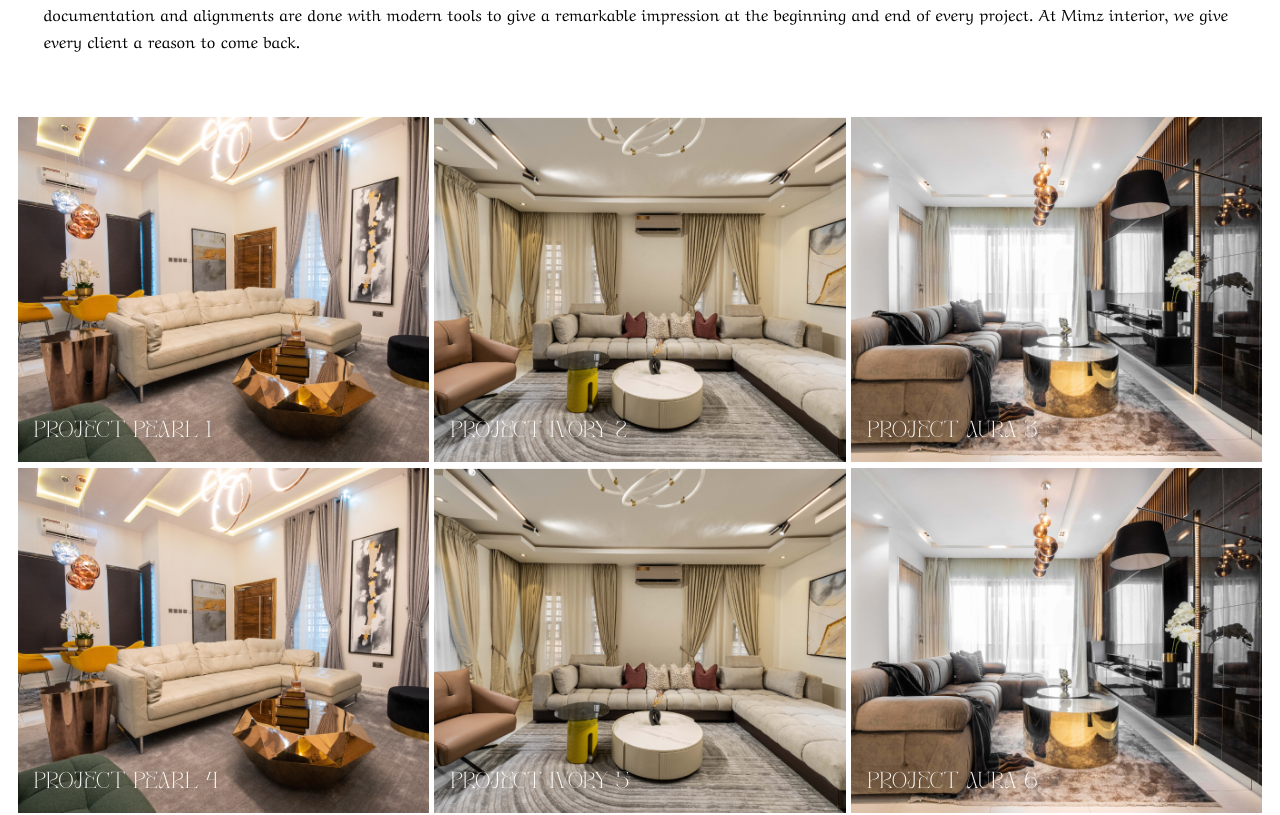
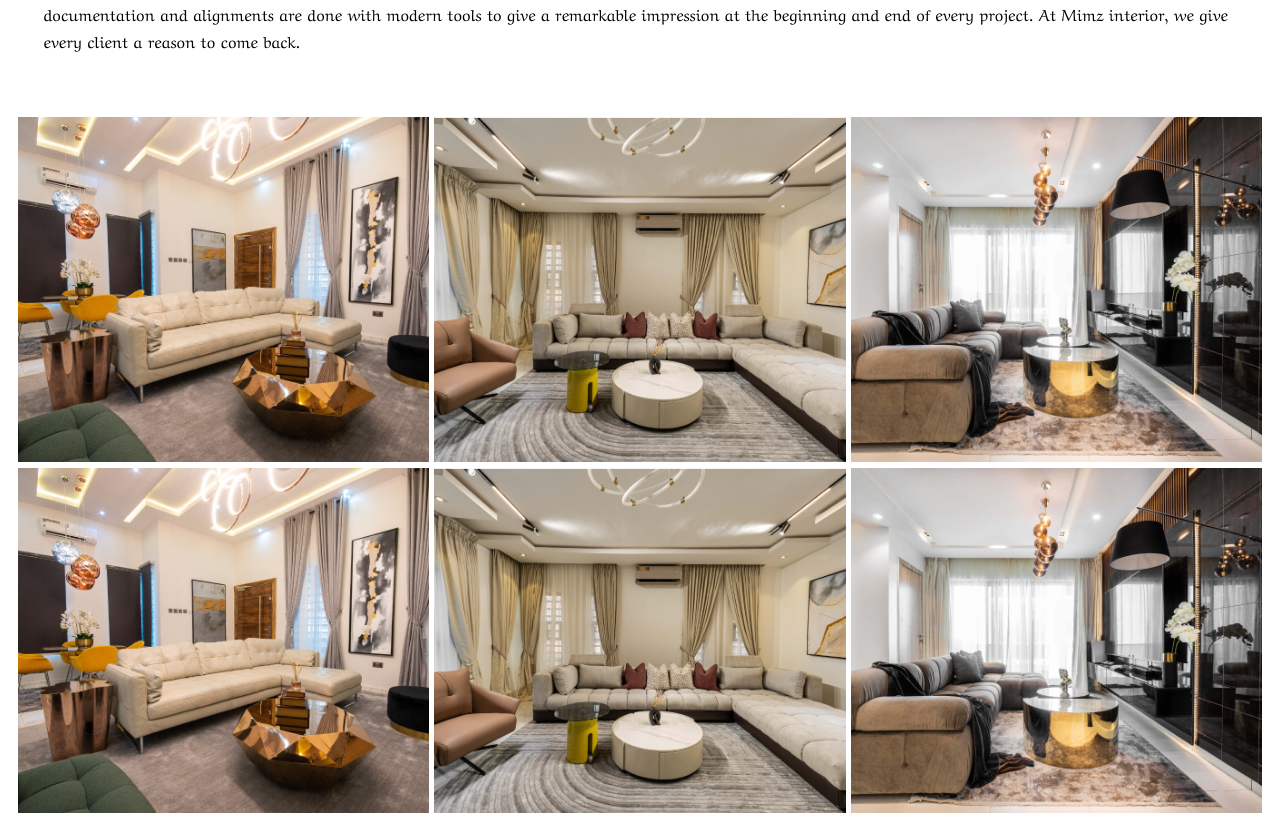
Before and after one commit to winninggodspower/mimzinteriors, a Next.js app: page /projects/projectCatalogue in a window 1280 px wide. Shown: the part 987-1802 px from the top of the page. Built offline with nearby package versions, Linux system fonts and the light colour scheme.

Commit message:
feat: add project descriptions to mock data and improve project card layout in ProjectsCatalogue

```diff
--- a/src/app/projects/projectCatalogue/actions.js
+++ b/src/app/projects/projectCatalogue/actions.js
@@ -9,14 +9,17 @@ const mockPool = [
   {
     profileImage: projectA.src,
     title: "Project Pearl",
+    description: "Refined comfort where soft palettes and thoughtful detailing create a calm, luxurious everyday living experience.",
   },
   {
     profileImage: projectB.src,
     title: "Project Ivory",
+    description: "A modern interior with clean lines, layered textures, and timeless finishes designed for both beauty and function.",
   },
   {
     profileImage: projectC.src,
     title: "Project Aura",
+    description: "Elegant spatial storytelling that balances warmth, light, and craftsmanship to deliver a memorable atmosphere.",
   },
 ];
 
@@ -27,6 +30,7 @@ const mockProjects = Array.from({ length: 24 }, (_, index) => {
     id: `project-${index + 1}`,
     title: `${source.title} ${index + 1}`,
     profileImage: source.profileImage,
+    description: source.description,
   };
 });
 
--- a/src/features/projects/pages/ProjectsCatalogue.jsx
+++ b/src/features/projects/pages/ProjectsCatalogue.jsx
@@ -3,19 +3,15 @@
 import Image from "next/image";
 import Link from "next/link";
 import { usePathname, useRouter, useSearchParams } from "next/navigation";
-import { useMemo, useRef } from "react";
+import { useCallback, useMemo } from "react";
 import { keepPreviousData, useQuery } from "@tanstack/react-query";
 import { motion } from "motion/react";
 import projectHero from "@assets/images/projects/projectsCatalogue/projectscataloguehero.png";
 import seperator from "@assets/images/seperator.png";
 import {
   aosReveal,
-  MOTION_STAGGER,
-  MOTION_DURATIONS,
-  fadeUpItem,
   heroScaleLoop,
   sectionReveal,
-  staggerContainer,
 } from "@features/lib/motion";
 import { getProjectsCataloguePage } from "../../../app/projects/projectCatalogue/actions";
 import {
@@ -23,11 +19,10 @@ import {
   projectsCatalogueQueryKey,
 } from "@features/projects/lib/projectsCatalogueQuery";
 
-export default function ProjectsCatalogue() {
+function useCataloguePagination() {
   const router = useRouter();
   const pathname = usePathname();
   const searchParams = useSearchParams();
-  const catalogueSectionRef = useRef(null);
 
   const page = useMemo(() => {
     const rawPage = Number.parseInt(searchParams.get("page") || "1", 10);
@@ -39,22 +34,8 @@ export default function ProjectsCatalogue() {
     return rawPage;
   }, [searchParams]);
 
-  const sectionMotion = sectionReveal();
-  const cardContainer = staggerContainer(MOTION_STAGGER.tight);
-  const cardItem = fadeUpItem({ duration: MOTION_DURATIONS.cardFast });
-
-  const scrollToCatalogueTop = () => {
-    if (!catalogueSectionRef.current) {
-      return;
-    }
-
-    catalogueSectionRef.current.scrollIntoView({
-      behavior: "smooth",
-      block: "start",
-    });
-  };
-
-  const updatePageInUrl = (nextPage, totalPages) => {
+  const updatePageInUrl = useCallback(
+    (nextPage, totalPages) => {
       const boundedPage = Math.max(1, Math.min(nextPage, totalPages));
 
       if (boundedPage === page) {
@@ -73,8 +54,17 @@ export default function ProjectsCatalogue() {
       const nextUrl = query ? `${pathname}?${query}` : pathname;
 
       router.replace(nextUrl, { scroll: false });
-    scrollToCatalogueTop();
-  };
+    },
+    [page, pathname, router, searchParams],
+  );
+
+  return { page, updatePageInUrl };
+}
+
+export default function ProjectsCatalogue() {
+  const { page, updatePageInUrl } = useCataloguePagination();
+
+  const sectionMotion = sectionReveal();
 
   const { data, isLoading, isFetching } = useQuery({
     queryKey: projectsCatalogueQueryKey(page, PROJECTS_CATALOGUE_PAGE_SIZE),
@@ -125,25 +115,17 @@ export default function ProjectsCatalogue() {
         </motion.p>
       </motion.section>
 
-      <motion.section className="prjc-gallery-section" ref={catalogueSectionRef} {...sectionMotion}>
-        {isLoading ? (
+      <motion.section className="prjc-gallery-section" {...sectionMotion}>
+
+        {isLoading || isFetching ? (
           <div className="prjc-loading">Loading projects...</div>
         ) : (
-          <motion.div
-            className="prjc-gallery-grid"
-            variants={cardContainer}
-            initial="hidden"
-            animate="visible"
-          >
-            {data?.projects?.map((project, index) => (
-              <motion.article
-                key={project.id}
-                className="prjc-card"
-                variants={cardItem}
-              >
+          <div className="prjc-gallery-grid">
+            {data?.projects?.map((project) => (
+              <article key={project.id} className="prjc-card">
                 <Link
                   href={`/projects/project_catalogue/${project.id}`}
-                  className="prjc-card-image-wrap"
+                  className="prjc-card-image-wrap group"
                   aria-label={project.title}
                 >
                   <Image
@@ -153,11 +135,18 @@ export default function ProjectsCatalogue() {
                     className="prjc-card-image"
                     sizes="(min-width: 1200px) 33vw, (min-width: 768px) 50vw, 100vw"
                   />
-                  <span className="prjc-card-overlay-title">{project.title}</span>
+                  <div className="absolute inset-0 flex flex-col items-center justify-center bg-black/40 px-4 text-center opacity-0 transition-opacity duration-300 ease-out group-hover:opacity-100">
+                    <h3 className="font-caterina text-[48px] leading-none font-light uppercase text-white max-md:text-[34px] max-sm:text-[26px]">
+                      {project.title}
+                    </h3>
+                    <p className="mt-2 max-w-[32ch] text-[18px] leading-[1.15] text-white/95 max-md:text-[15px] max-sm:text-[13px]">
+                      {project.description}
+                    </p>
+                  </div>
                 </Link>
-                </motion.article>
+              </article>
             ))}
-            </motion.div>
+          </div>
         )}
 
         <div className="prjc-pagination-wrap">
```
Lines whose indentation alone changed are shown as unchanged.
